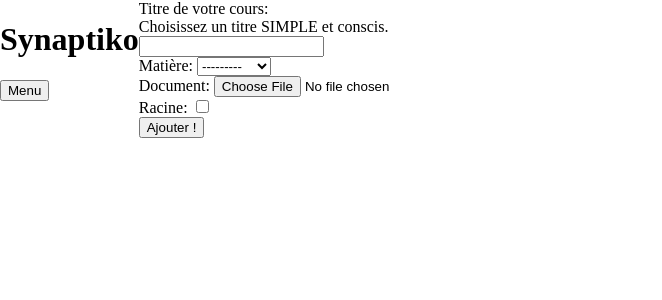
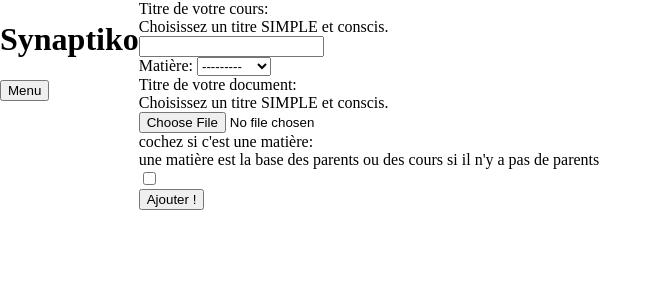
Before and after one commit to Clownatique/kwipty, a Django app: page /mdr/nouveau-cours/ in a window 1280 px wide. Shown: the top 300 px of the page, without its empty margins (0-662 px from the left). Run offline with Django 5.2, Linux system fonts and the light colour scheme; data comes from the database, SQL or seed files in the repository; both versions use the stored data as it was after the commit; parts of the project's set-up code (start-up, migrations or seed data) failed here and were passed over; some web fonts are replaced.

Commit message:
réparation + séance matin

```diff
--- a/connaissance/forms.py
+++ b/connaissance/forms.py
@@ -10,14 +10,23 @@
         fields = "__all__"
         labels = {
             "titre": ("Titre de votre cours"),
+            "parent": ("Titre de votre cours à la base "),
+            "document": ("Titre de votre document"),
+            "racine": ("cochez si c'est une matière")
         }
         help_texts = {
             "titre": ("Choisissez un titre SIMPLE et conscis."),
+            "parent": ("un parent doit etre la base d'un cours "),
+            "document": ("Choisissez un titre SIMPLE et conscis."),
+            "racine": ("une matière est la base des parents ou des cours si il n'y a pas de parents")
         }
         error_messages = {
             "titre": {
-                "max_length": ("Choisissez un titre de moins de 20 lettres."),
+                "max_length": ("Choisissez un titre de moins de 20 caractère."),
             },
+            "document":{
+                "max_lenght": ("Choisissez un titre de moins de 100 caractères."),
+            }
         }
 
     disable_client_side_validation = True
--- a/templates/baseavecnavbar.html
+++ b/templates/baseavecnavbar.html
@@ -5,7 +5,10 @@
             <meta http-equiv="X-UA-Compatible" content="IE=edge">
             <meta name="viewport" content="width=device-width, initial-scale=1.0">
             <title>Carte disponibles</title>
-            <style>@font-face {
+            <style>
+                @import url('https://fonts.googleapis.com/css2?family=Nunito:ital,wght@0,200..1000;1,200..1000&display=swap')
+
+                @font-face {
                 font-family: Nunito;
                 src: url(Nunito-VariableFont_wght.ttf);
                 }
```
Also changed, not shown: quiz/forms.py (+25 -11 lines), templates/compte/homepage.html (+12 -3 lines), test.sqlite3.
